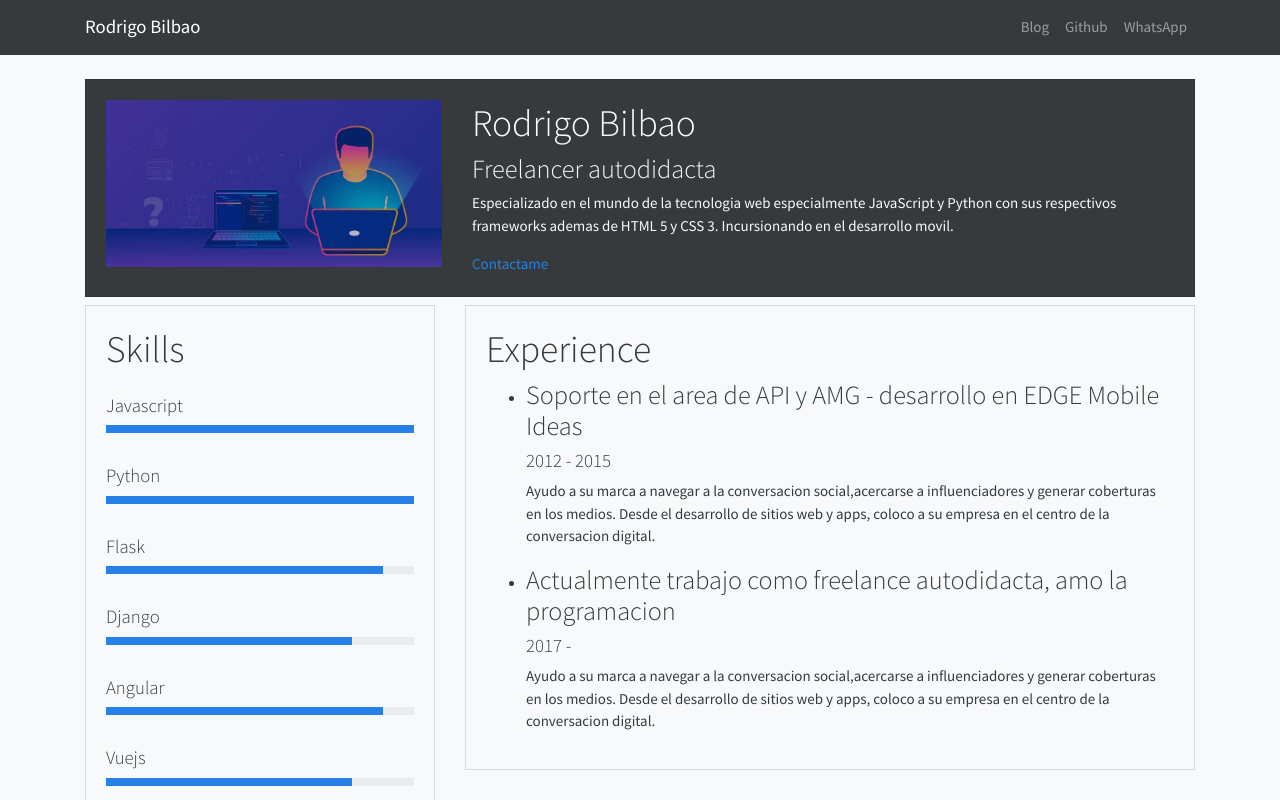
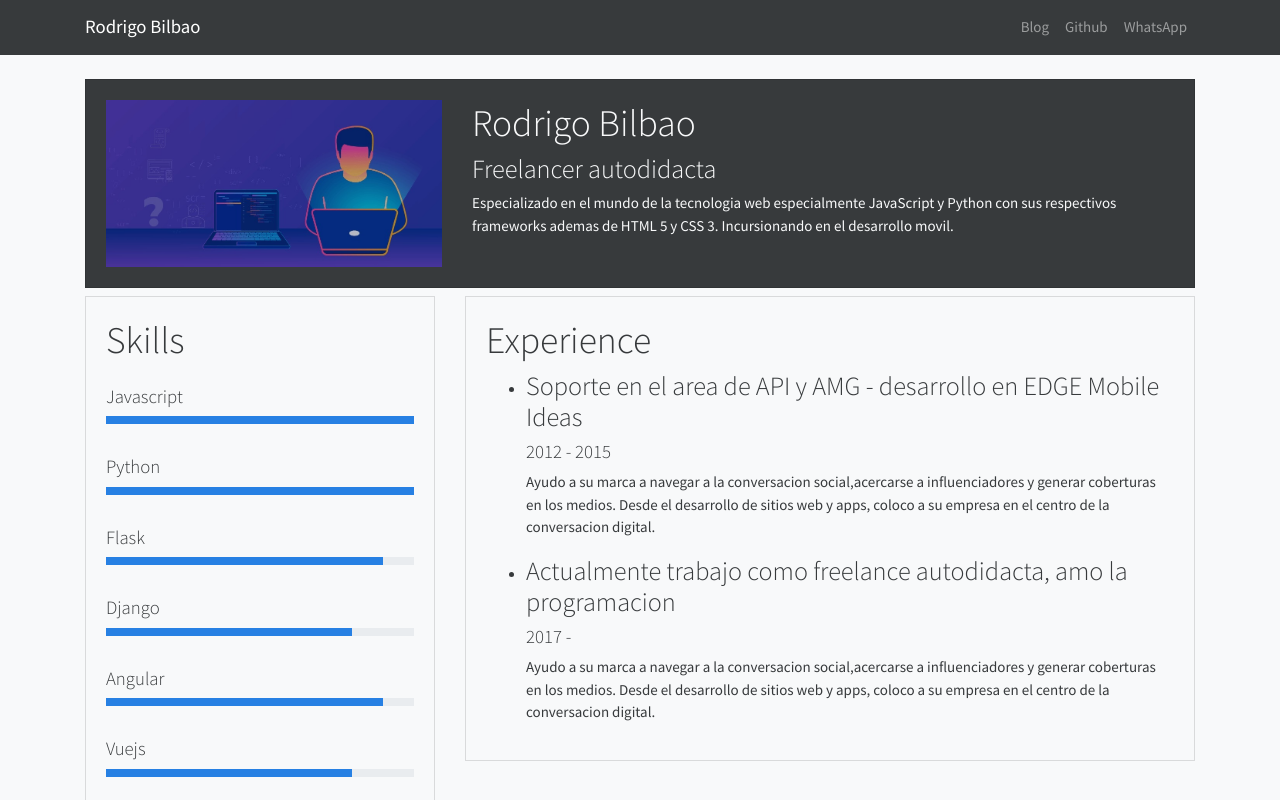
Before and after one commit to Ro1984Bi/cvitae, a Next.js app: page / in a window 1280 px wide. Shown: the top 800 px of the page. Built offline with nearby package versions, Linux system fonts and the light colour scheme; a small style sheet from the web is missing.

Commit message:
Update index.js

```diff
--- a/pages/index.js
+++ b/pages/index.js
@@ -18,7 +18,7 @@ const Index = () => (
                     <h1>Rodrigo Bilbao</h1>
                     <h3>Freelancer autodidacta</h3>
                     <p>Especializado en el mundo de la tecnologia web especialmente JavaScript y Python con sus respectivos frameworks ademas de HTML 5 y CSS 3. Incursionando en el desarrollo movil.</p>
-                       <a href="/contratame">Contactame</a>
+
                   </div>
               </div>
           </div>
```
